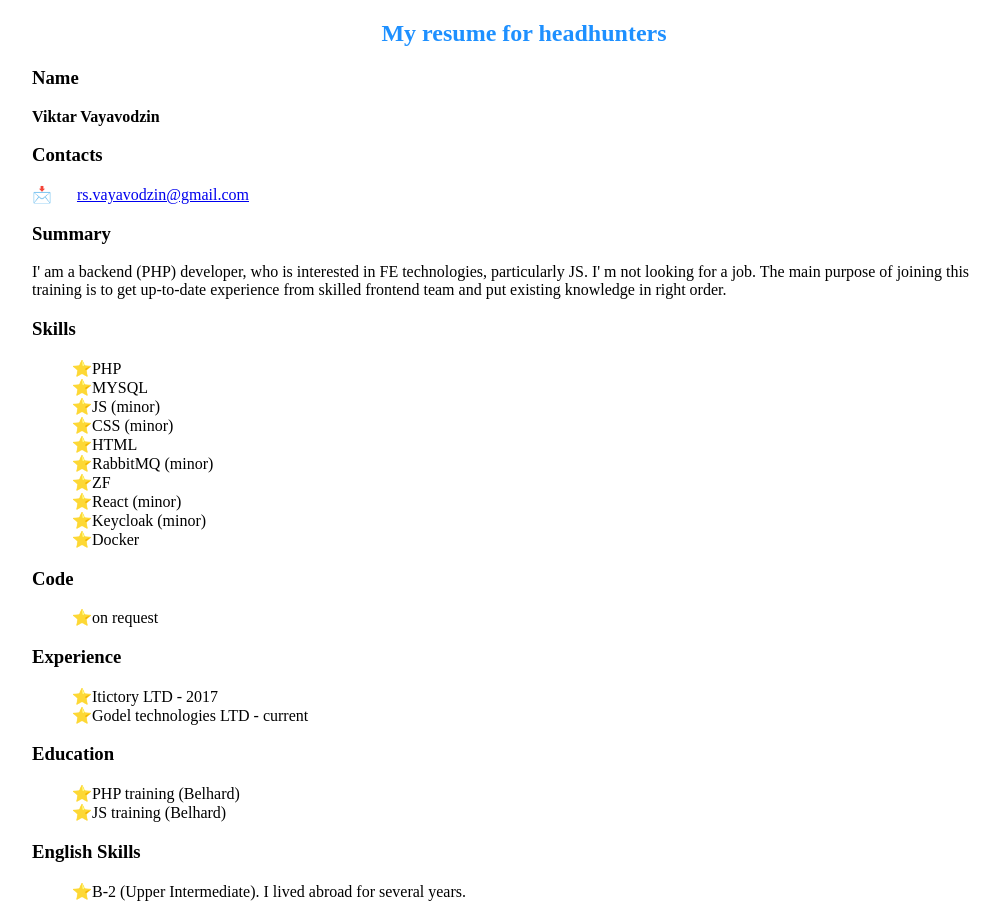
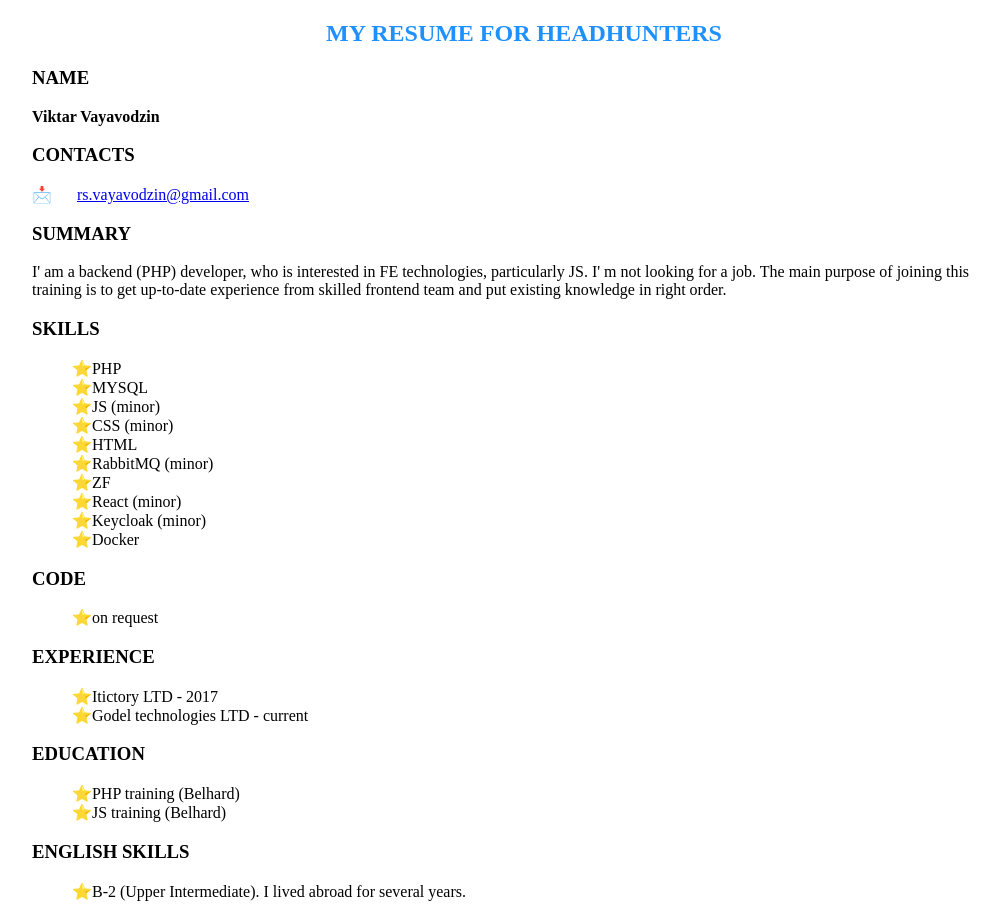
Before and after one commit to vayavodzin/rsschool-2019Q1-cv, a plain HTML site: page index.html in a window 1280 px wide. Shown: the whole page, without its empty margins (116-1116 px from the left). Drawn offline with Linux system fonts and the light colour scheme.

Commit message:
style: add uppercase to headings;

```diff
--- a/css/style.css
+++ b/css/style.css
@@ -1,3 +1,7 @@
+h1, h2 , h3 {
+    text-transform: uppercase;
+}
+
 body {
     width: 1024px;
     margin: 0 auto;
```
